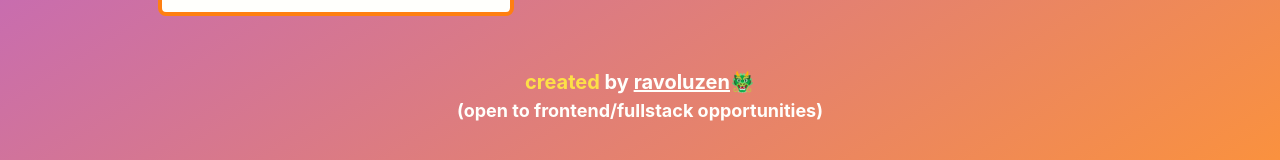
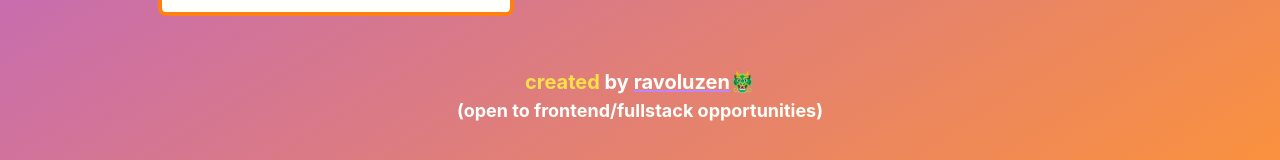
Before and after one commit to ravoluzen/pitcher, a Next.js app: page / in a window 1280 px wide. Shown: the part 620-780 px from the top of the page. Built offline with nearby package versions, Linux system fonts and the light colour scheme; no server answers.

Commit message:
update text-decoration color to purple

```diff
--- a/components/Layout.js
+++ b/components/Layout.js
@@ -9,7 +9,7 @@ export default function Layout({ children }) {
         <main>{children}</main>
         <a className="cursor-pointer" href="https://twitter.com/ravoluzen" target="_blank">
           <h3 className="my-3 text-secondary text-center text-xl font-bold">
-            <span className="text-yellow-300">created</span> by <span className="underline">ravoluzen</span>🐲
+            <span className="text-yellow-300">created</span> by <span className="underline decoration-purple-400">ravoluzen</span>🐲
               <br />
               <span className="text-lg">(open to frontend/fullstack opportunities)</span>
           </h3>
```
